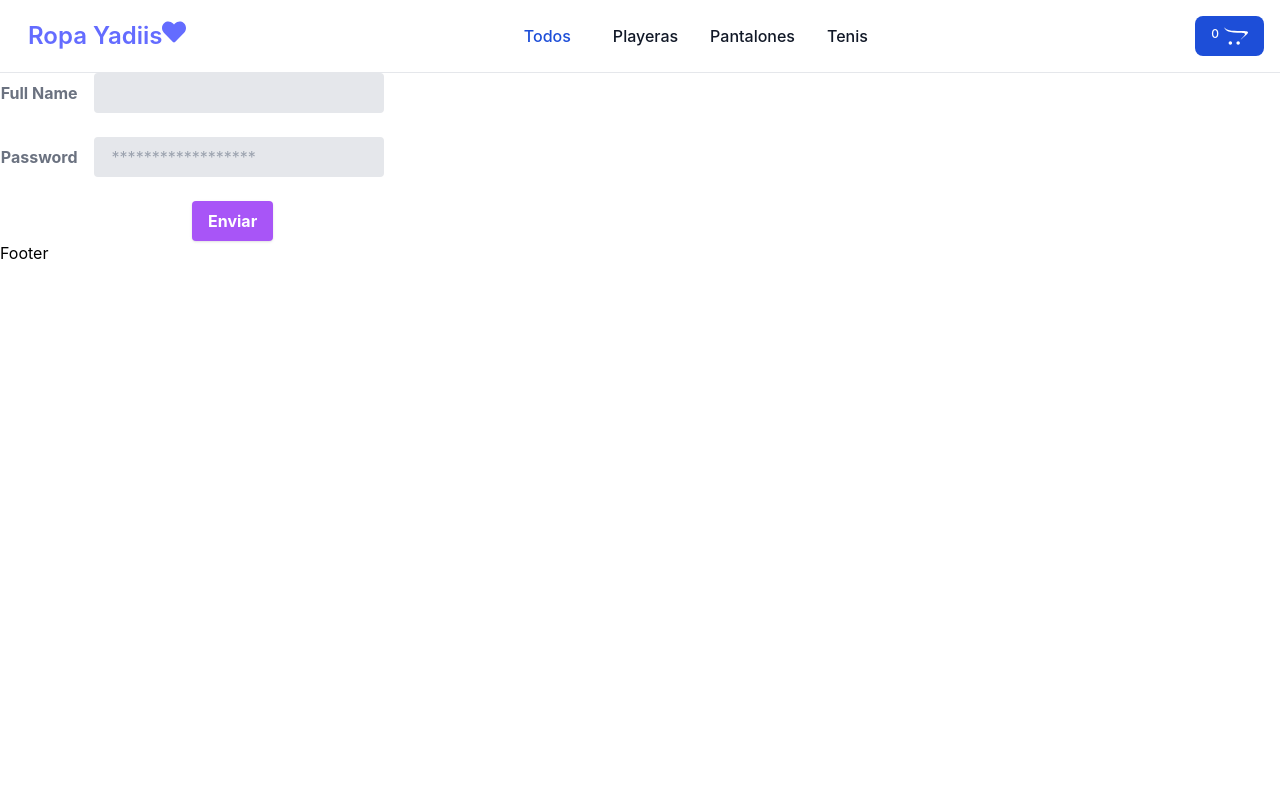
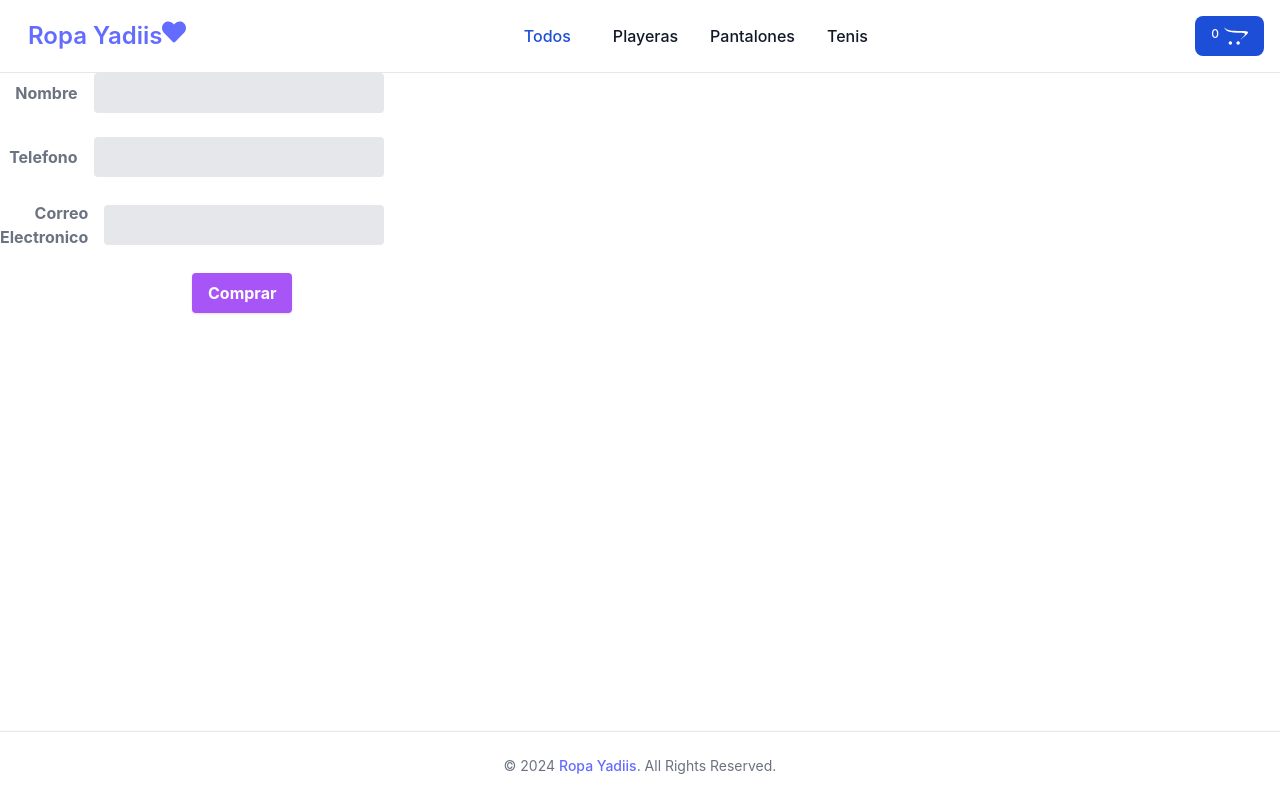
Before and after one commit to FernandoFxx/comision-54030-fap, a React (Vite) app: page /checkout in a window 1280 px wide. Built offline with nearby package versions, Linux system fonts and the light colour scheme.

Commit message:
clase14-firebase2

```diff
--- /dev/null
+++ b/src/AgregarDocs.jsx
@@ -0,0 +1,20 @@
+import { addDoc, collection } from "firebase/firestore";
+import { db } from "./firebaseConfig";
+import { products } from "./productsMock";
+
+
+const AgregarDocs = () => {
+  const rellenar = () => {
+
+    let productsCollection = collection(db, "products")
+    products.forEach((product) => { addDoc(productsCollection, product) })
+  };
+
+  return (
+    <div>
+      <button onClick={rellenar}>Agregar documento</button>
+    </div>
+  );
+};
+
+export default AgregarDocs;
--- a/src/components/common/ProductCard.jsx
+++ b/src/components/common/ProductCard.jsx
@@ -1,21 +1,25 @@
 import { Link } from "react-router-dom";
 
-export const ProductCard = ({ id,img, tittle, description, price }) => {
+export const ProductCard = ({ id, img, tittle, description, price }) => {
   return (
-    <div className="w-64 rounded overflow-hidden shadow-lg m-10">
-      <img className="w-full" src={img} alt="Sunset in the mountains" />
-      <div className="px-6 py-4">
+    <div className="w-64 h-3/5 rounded overflow-hidden shadow-lg m-10 text-center">
+      <img
+        className="h-48 m-auto p-5 "
+        src={img}
+        alt="Sunset in the mountains"
+      />
+      <div className="px-6 mx-4 py-4 border-t border-slate-200">
         <div className="font-bold text-xl mb-2">{tittle}</div>
         <p className="text-gray-700 text-base">{description}</p>
       </div>
-      <div className="px-6 pt-4 pb-2 py-4">
+      <div className="px-6 pt-4 pb-2 py-4 ">
         <span className="inline-block bg-gray-200 rounded-full px-3 py-1 text-sm font-semibold text-gray-700 mr-2 mb-2">
-          {price}
+          $ {price}
         </span>
       </div>
       <div>
         <Link to={`/item/${id}`}>
-          <button className="px-6 pt-4 pb-2 py-4 shadow-lg m-10 bg-gray-200 rounded-full text-center">
+          <button className="px-6  py-4 shadow-lg m-10 bg-gray-200 rounded-full text-center">
             Detalles
           </button>
         </Link>
--- a/src/components/pages/checkout/Checkout.jsx
+++ b/src/components/pages/checkout/Checkout.jsx
@@ -1,17 +1,20 @@
-export const Checkout = ({ envioDeFormulario, capturar }) => {
+export const Checkout = ({ envioDeFormulario, capturar, orderId }) => {
   return (
     <div>
-      <div>
+      {orderId ? (
+        <div>
+          <h1>Gracias... tu numero es: {orderId}</h1>
+        </div>
+      ) : (
         <form className="w-full max-w-sm" onSubmit={envioDeFormulario}>
           <div className="md:flex md:items-center mb-6">
             <div className="md:w-1/3">
               <label className="block text-gray-500 font-bold md:text-right mb-1 md:mb-0 pr-4">
-                Full Name
+                Nombre
               </label>
             </div>
             <input
               className="bg-gray-200 appearance-none border-2 border-gray-200 rounded w-full py-2 px-4 text-gray-700 leading-tight focus:outline-none focus:bg-white focus:border-purple-500"
-              id="inline-full-name"
               type="text"
               name="name"
               onChange={capturar}
@@ -20,16 +23,29 @@ export const Checkout = ({ envioDeFormulario, capturar }) => {
           <div className="md:flex md:items-center mb-6">
             <div className="md:w-1/3">
               <label className="block text-gray-500 font-bold md:text-right mb-1 md:mb-0 pr-4">
-                Password
+                Telefono
               </label>
             </div>
 
             <input
               className="bg-gray-200 appearance-none border-2 border-gray-200 rounded w-full py-2 px-4 text-gray-700 leading-tight focus:outline-none focus:bg-white focus:border-purple-500"
-              id="inline-password"
+              type="number"
+              name="phone"
+              onChange={capturar}
+            />
+          </div>
+
+          <div className="md:flex md:items-center mb-6">
+            <div className="md:w-1/3">
+              <label className="block text-gray-500 font-bold md:text-right mb-1 md:mb-0 pr-4">
+                Correo Electronico
+              </label>
+            </div>
+
+            <input
+              className="bg-gray-200 appearance-none border-2 border-gray-200 rounded w-full py-2 px-4 text-gray-700 leading-tight focus:outline-none focus:bg-white focus:border-purple-500"
               type="text"
-              placeholder="******************"
-              name="lastName"
+              name="email"
               onChange={capturar}
             />
           </div>
@@ -41,12 +57,12 @@ export const Checkout = ({ envioDeFormulario, capturar }) => {
                 className="shadow bg-purple-500 hover:bg-purple-400 focus:shadow-outline focus:outline-none text-white font-bold py-2 px-4 rounded"
                 type="submit"
               >
-                Enviar
+                Comprar
               </button>
             </div>
           </div>
         </form>
-      </div>
+      )}
     </div>
   );
 };
--- a/src/components/pages/checkout/CheckoutContainer.jsx
+++ b/src/components/pages/checkout/CheckoutContainer.jsx
@@ -1,32 +1,46 @@
-import { useState } from "react";
+import { useContext, useState } from "react";
 import { Checkout } from "./Checkout";
+import { CartContext } from "../../../context/CartContext";
+import { addDoc, collection, updateDoc, doc } from "firebase/firestore";
+import { db } from "../../../firebaseConfig";
 
 export const CheckoutContainer = () => {
-
   const [userInfo, setUserInfo] = useState({
     name: "",
-    lastName: "",
-  })
+    phone: "",
+    email: "",
+  });
+
+  const [orderId, setOrderId] = useState(null);
+  const { cart, getTotalPrice, clearCart } = useContext(CartContext);
+  let totalPrice = getTotalPrice();
 
   const envioDeFormulario = (e) => {
-      e.preventDefault();
-      console.log("se envio el formulario")
-      console.log(userInfo)
-   }
+    e.preventDefault();
 
-/*    const capturarNombre = (e) => {
-      setUserInfo({...userInfo, name: e.target.value })
-    }
+    let order = {
+      buyer: userInfo,
+      items: cart,
+      total: totalPrice,
+    };
 
-    const capturarApellido = (e) => {
-      setUserInfo({...userInfo, lastName: e.target.value })
-     } */
+    let orderCollection = collection(db, "orders");
+    addDoc(orderCollection, order).then((res) => {
+      setOrderId(res.id);
+    });
 
-     const capturar = (e) => {
-          setUserInfo({ ...userInfo, [e.target.name]: e.target.value })
-      }
+    cart.forEach( (product) => {
+      let refDoc = doc(db, "products", product.id)
+      updateDoc(refDoc, {stock: product.stock - product.quantity } )
 
+     })
 
+     clearCart()
+  };
 
-  return <Checkout envioDeFormulario={envioDeFormulario} capturar={capturar} />;
+  const capturar = (e) => {
+    setUserInfo({ ...userInfo, [e.target.name]: e.target.value });
+  };
+
+  return <Checkout orderId={orderId} envioDeFormulario={envioDeFormulario} capturar={capturar} />;
 };
--- a/src/components/pages/footer/Footer.jsx
+++ b/src/components/pages/footer/Footer.jsx
@@ -1,5 +1,14 @@
 const Footer = () => {
-  return <div>Footer</div>;
+  return <div>
+
+
+<footer className="fixed bottom-0 left-0 z-20 w-full p-4 bg-white border-t border-gray-200 shadow md:flex md:items-center md:justify-center md:p-6 dark:bg-gray-800 dark:border-gray-600">
+    <span className="text-sm text-gray-500 sm:text-center dark:text-gray-400">© 2024 <a href="#" className="hover:underline">Ropa Yadiis</a>. All Rights Reserved.
+    </span>
+
+</footer>
+
+  </div>;
 };
 
 export default Footer;
--- a/src/components/pages/itemListContainer/ItemList.jsx
+++ b/src/components/pages/itemListContainer/ItemList.jsx
@@ -3,9 +3,9 @@ import { ProductCard } from "../../common/ProductCard";
 const ItemList = ({ products }) => {
   return (
     <div className="flex flex-wrap">
-        {products.map((product) => (
-          <ProductCard key={product.id} {...product} />
-        ))}
+      {products.map((product) => (
+        <ProductCard key={product.id} {...product} />
+      ))}
     </div>
   );
 };
--- a/src/context/CartContext.jsx
+++ b/src/context/CartContext.jsx
@@ -3,7 +3,7 @@ import { createContext, useState } from "react";
 export const CartContext = createContext();
 
 const CartContextProvider = ({ children }) => {
-  const [cart, setCart] = useState([]);
+  const [cart, setCart] = useState(JSON.parse(localStorage.getItem("cart")) || []);
 
   const addToCart = (product) => {
     let existe = isInCart(product.id);
@@ -19,13 +19,16 @@ const CartContextProvider = ({ children }) => {
         }
       });
       setCart(newArray);
+      localStorage.setItem("cart", JSON.stringify(newArray));
     } else {
       setCart([...cart, product]);
+      localStorage.setItem("cart", JSON.stringify([...cart, product]));
     }
   };
 
   const clearCart = () => {
     setCart([]);
+    localStorage.removeItem("cart");
   };
 
   const isInCart = (id) => {
@@ -36,6 +39,7 @@ const CartContextProvider = ({ children }) => {
   const removeById = (id) => {
     let newArray = cart.filter((elemento) => elemento.id !== id);
     setCart(newArray);
+    localStorage.setItem("cart", JSON.stringify(newArray));
   };
 
   const getTotalItems = () => {
@@ -69,7 +73,7 @@ const CartContextProvider = ({ children }) => {
     removeById,
     getTotalItems,
     getTotalPrice,
-    getTotalQuantityById
+    getTotalQuantityById,
   };
 
   return <CartContext.Provider value={data}>{children}</CartContext.Provider>;
--- a/src/index.css
+++ b/src/index.css
@@ -6,6 +6,11 @@
   font-family: Inter, system-ui, Avenir, Helvetica, Arial, sans-serif;
   line-height: 1.5;
   font-weight: 400;
+}
+
+body{
+  height: 100vh;
+  position: relative;
 }
 
 a {
--- a/src/productsMock.js
+++ b/src/productsMock.js
@@ -1,16 +1,5 @@
-const products = [
+export const products = [
   {
-    id: 1,
-    tittle: "Tenis",
-    price: 400,
-    description: "Tenis Blancos",
-    img: "https://res.cloudinary.com/dxgbxk8ft/image/upload/v1708050182/cld-sample-5.jpg",
-    stock: 12,
-    category: "tenis",
-  },
-
-  {
-    id: 2,
     tittle: "Tenis Cafe",
     price: 800,
     description: "Tenis cafe",
@@ -20,17 +9,6 @@ const products = [
   },
 
   {
-    id: 3,
-    tittle: "Sueter",
-    price: 1000,
-    description: "Sueter verde",
-    img: "https://res.cloudinary.com/dxgbxk8ft/image/upload/v1708050148/samples/people/jazz.jpg",
-    stock: 12,
-    category: "playeras",
-  },
-
-  {
-    id: 4,
     tittle: "Saco",
     price: 1500,
     description: "Saco Cafe",
```
